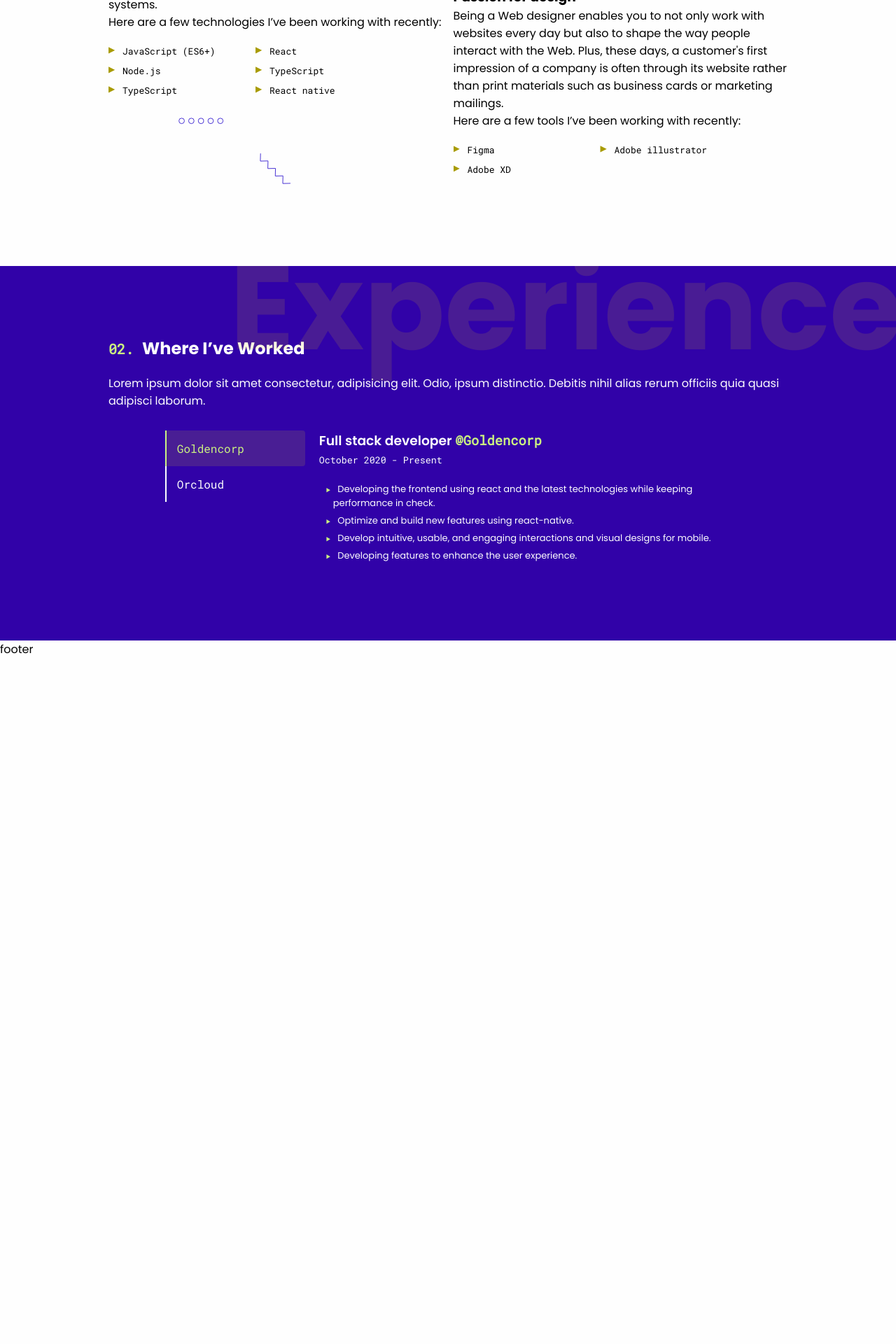
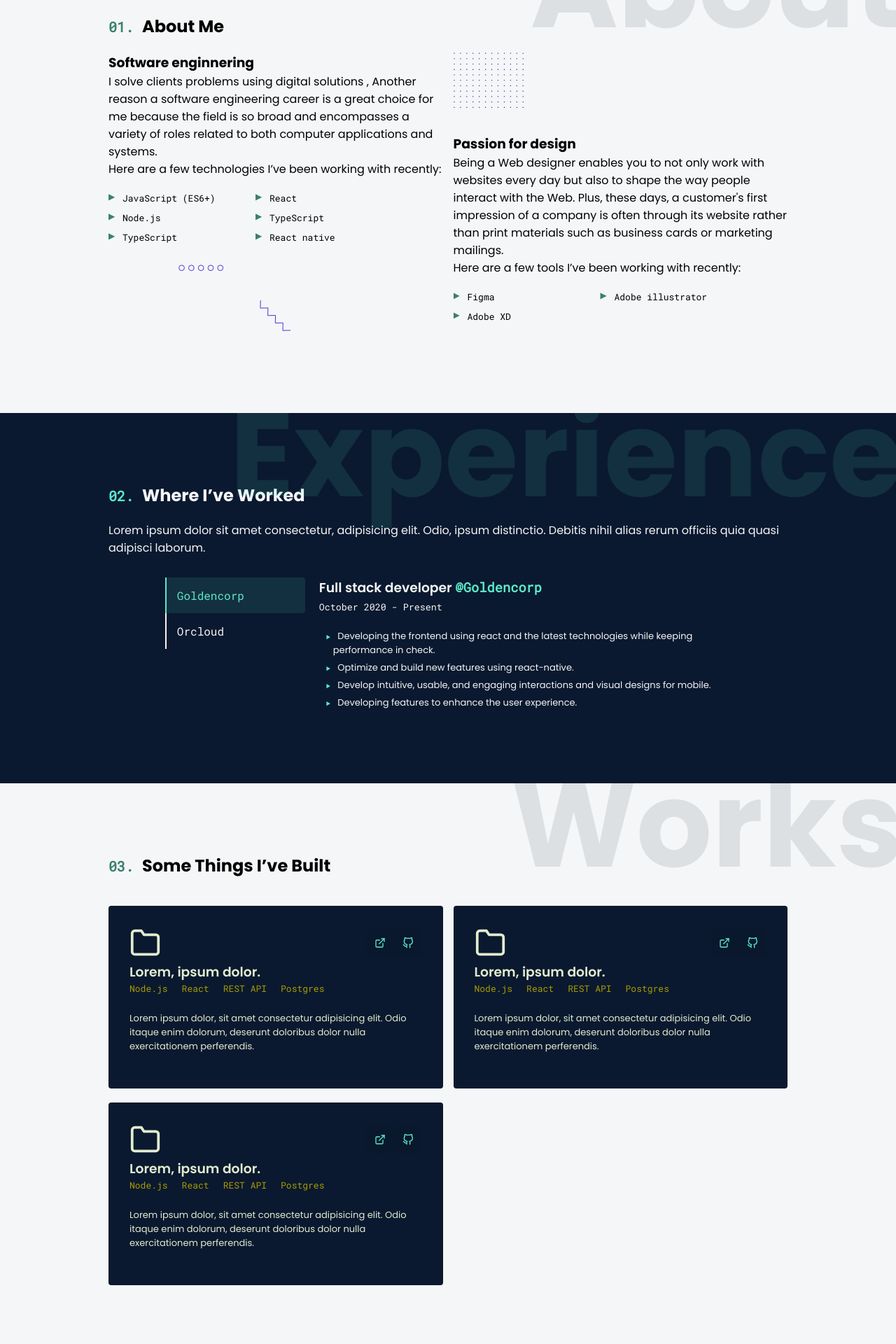
Before and after one commit to amine-louni/v2, a Next.js app: page / in a window 1280 px wide. Shown: the part 840-2760 px from the top of the page at 70% size. Before the commit the page ends 1780 px from the top, so only its background shows below. Built offline with nearby package versions, Linux system fonts and the light colour scheme.

Commit message:
Projects section

```diff
--- /dev/null
+++ b/components/sections/Works.jsx
@@ -0,0 +1,115 @@
+import Image from "next/image";
+import classes from "../../styles/Home.module.scss";
+import squareBlue from "./../../public/square-blue.svg";
+import zigZagBlue from "./../../public/zigzag-blue.svg";
+import circlesagBlue from "./../../public/circles-blue.svg";
+import { FiFolder, FiExternalLink, FiGithub } from "react-icons/fi";
+
+export default function Works() {
+  return (
+    <section className={classes.section}>
+      <h3 className={classes["bg-heading"]}>Works</h3>
+      <div className="container">
+        <h2
+          className={`${classes["section-title"]} ${classes["section-title-dark"]}`}
+        >
+          <span>03. </span>Some Things I’ve Built
+        </h2>
+
+        <div className="row">
+          <div className="col-lg-6">
+            <div className="project">
+              <div className="project__content">
+                <div className="project__cta">
+                  <FiFolder size={45} />
+                  <div>
+                    <a href="#" className="project__link">
+                      <FiExternalLink />
+                    </a>
+                    <a href="#" className="project__link">
+                      <FiGithub />
+                    </a>
+                  </div>
+                </div>
+                <h3 className="project__title">Lorem, ipsum dolor.</h3>
+                <div className="project__skills">
+                  <div className="project__skills__tag">Node.js</div>
+                  <div className="project__skills__tag">React</div>
+                  <div className="project__skills__tag">REST API</div>
+                  <div className="project__skills__tag">Postgres</div>
+                </div>
+
+                <p className="project__description">
+                  Lorem ipsum dolor, sit amet consectetur adipisicing elit. Odio
+                  itaque enim dolorum, deserunt doloribus dolor nulla
+                  exercitationem perferendis.
+                </p>
+              </div>
+            </div>
+          </div>
+
+          <div className="col-lg-6">
+            <div className="project">
+              <div className="project__content">
+                <div className="project__cta">
+                  <FiFolder size={45} />
+                  <div>
+                    <a href="#" className="project__link">
+                      <FiExternalLink />
+                    </a>
+                    <a href="#" className="project__link">
+                      <FiGithub />
+                    </a>
+                  </div>
+                </div>
+                <h3 className="project__title">Lorem, ipsum dolor.</h3>
+                <div className="project__skills">
+                  <div className="project__skills__tag">Node.js</div>
+                  <div className="project__skills__tag">React</div>
+                  <div className="project__skills__tag">REST API</div>
+                  <div className="project__skills__tag">Postgres</div>
+                </div>
+
+                <p className="project__description">
+                  Lorem ipsum dolor, sit amet consectetur adipisicing elit. Odio
+                  itaque enim dolorum, deserunt doloribus dolor nulla
+                  exercitationem perferendis.
+                </p>
+              </div>
+            </div>
+          </div>
+          <div className="col-lg-6">
+            <div className="project">
+              <div className="project__content">
+                <div className="project__cta">
+                  <FiFolder size={45} />
+                  <div>
+                    <a href="#" className="project__link">
+                      <FiExternalLink />
+                    </a>
+                    <a href="#" className="project__link">
+                      <FiGithub />
+                    </a>
+                  </div>
+                </div>
+                <h3 className="project__title">Lorem, ipsum dolor.</h3>
+                <div className="project__skills">
+                  <div className="project__skills__tag">Node.js</div>
+                  <div className="project__skills__tag">React</div>
+                  <div className="project__skills__tag">REST API</div>
+                  <div className="project__skills__tag">Postgres</div>
+                </div>
+
+                <p className="project__description">
+                  Lorem ipsum dolor, sit amet consectetur adipisicing elit. Odio
+                  itaque enim dolorum, deserunt doloribus dolor nulla
+                  exercitationem perferendis.
+                </p>
+              </div>
+            </div>
+          </div>
+        </div>
+      </div>
+    </section>
+  );
+}
--- a/next.config.js
+++ b/next.config.js
@@ -1,3 +1,6 @@
 module.exports = {
   reactStrictMode: true,
+  images: {
+    domains: ["picsum.photos"],
+  },
 };
--- a/package.json
+++ b/package.json
@@ -12,6 +12,7 @@
     "next": "12.0.7",
     "react": "17.0.2",
     "react-dom": "17.0.2",
+    "react-icons": "^4.3.1",
     "react-tabs": "^3.2.3",
     "sass": "^1.45.0"
   },
--- a/pages/index.jsx
+++ b/pages/index.jsx
@@ -7,6 +7,7 @@ import { useEffect, useState } from "react";
 import Hero from "../components/sections/Hero";
 import About from "../components/sections/About";
 import Jobs from "../components/sections/Jobs";
+import Works from "../components/sections/Works";
 
 export default function Home() {
   const [open, setOpen] = useState(false);
@@ -32,6 +33,8 @@ export default function Home() {
         <About />
 
         <Jobs />
+
+        <Works />
       </main>
       <footer>footer</footer>
     </>
--- a/styles/Home.module.scss
+++ b/styles/Home.module.scss
@@ -1,6 +1,6 @@
 .hero {
   background-color: var(--blue);
-  height: 550px;
+  height: 95vh;
 
   color: var(--white);
   position: relative;
@@ -25,9 +25,11 @@
   color: var(--yellow);
   font-family: var(--font-mono);
   font-size: var(--fz-xs);
-  margin-bottom: var(--spacing-xs);
+  margin-bottom: var(--spacing-md);
+  font-weight: 400;
+
   span {
-    color: var(--yellow-dark);
+    color: var(--green-dark);
   }
   @media only screen and (max-width: 992px) {
     margin-top: 5rem;
@@ -39,7 +41,7 @@
   font-weight: 800;
   line-height: 0.9;
   margin-bottom: var(--spacing-md);
-  color: var(--green);
+  color: var(--white);
 }
 .row {
   align-items: center;
@@ -47,13 +49,13 @@
 }
 
 .titlePart {
-  color: var(--yellow-light);
+  color: var(--green-light);
 }
 
 .text {
   font-weight: 500;
   margin-bottom: var(--spacing-xl);
-  color: var(--yellow-light);
+  color: var(--white);
   font-size: var(--fz-xs);
   width: 90%;
 }
@@ -138,7 +140,7 @@
     color: var(--dark);
 
     & span {
-      color: var(--yellow-dark);
+      color: var(--green-dark);
       font-family: var(--font-mono);
       font-size: var(--fz-xl);
     }
@@ -177,7 +179,7 @@
   padding: 0;
   line-height: 0;
   &-light {
-    color: var(--yellow-transparent);
+    color: var(--green-transparent);
     position: absolute;
     top: 6rem;
     right: -1rem;
@@ -206,7 +208,7 @@
       content: "▶";
       position: absolute;
       left: 0px;
-      color: var(--yellow-dark);
+      color: var(--green-dark);
       font-size: var(--fz-xxs);
       line-height: 12px;
     }
@@ -244,3 +246,16 @@
 // Jobs
 .jobs-section {
 }
+
+// projects
+
+.project {
+  h3 {
+    font-weight: 600;
+  }
+
+  & .project-skills {
+    display: flex;
+    background-color: red;
+  }
+}
--- a/styles/globals.scss
+++ b/styles/globals.scss
@@ -3,6 +3,7 @@
 @import "./theme/layout";
 @import "./theme/buttons";
 @import "./theme/typography";
+@import "./sections/projects.scss";
 
 main {
   transition: var(--transition);
@@ -29,7 +30,7 @@ main {
   display: flex;
   margin-top: var(--spacing-xl);
   width: 100%;
-  height: 20rem;
+
   background-color: #fff;
 
   color: var(--white);
@@ -37,7 +38,6 @@ main {
   transition: var(--transition);
   @media only screen and (max-width: 992px) {
     flex-direction: column;
-    height: 25rem;
   }
 }
 
@@ -76,12 +76,12 @@ main {
     font-size: var(--fz-md);
   }
   &:hover {
-    background-color: var(--yellow-transparent);
+    background-color: var(--green-transparent);
   }
 }
 
 .react-tabs__tab--selected {
-  background-color: var(--yellow-transparent);
+  background-color: var(--green-transparent);
   color: var(--green);
   border-left: 2px solid var(--green);
   border-radius: var(--border-radius);
--- /dev/null
+++ b/styles/sections/projects.scss
@@ -0,0 +1,111 @@
+.project {
+  &__title {
+    font-weight: 600;
+  }
+  margin-bottom: var(--spacing-md);
+
+  &__img {
+    transition: var(--transition);
+    border-radius: var(--border-radius);
+    overflow: hidden;
+    filter: blur(1px);
+    position: relative;
+    height: 100%;
+    @media only screen and (max-width: 992px) {
+      display: none;
+    }
+    &::after {
+      content: "";
+      height: 100%;
+      width: 100%;
+      background-color: rgba(#ccf381, 0.7);
+      position: absolute;
+
+      transition: var(--transition);
+    }
+    &:hover {
+      filter: none;
+      &::after {
+        opacity: 0;
+      }
+    }
+  }
+  &__content {
+    padding: var(--spacing-xl);
+    background-color: var(--blue);
+    color: var(--yellow-light);
+
+    border-radius: var(--border-radius);
+    position: relative;
+    top: var(--spacing-md);
+  }
+  &__skills {
+    display: flex;
+    margin-bottom: var(--spacing-xs);
+    margin-bottom: var(--spacing-md);
+    flex-wrap: wrap;
+    &__tag {
+      margin-bottom: 4px;
+      padding-right: var(--spacing-md);
+      font-family: var(--font-mono);
+      font-size: var(--fz-xs);
+      color: var(--yellow-dark);
+    }
+  }
+  &__description {
+    font-size: var(--fz-xs);
+    margin-bottom: var(--spacing-md);
+  }
+
+  &__cta {
+    display: flex;
+    align-items: center;
+    justify-content: space-between;
+    margin-bottom: var(--spacing-xs);
+  }
+  &__link {
+    color: var(--green);
+    display: inline-block;
+
+    padding: var(--spacing-xs);
+
+    transition: var(--transition);
+
+    border-radius: var(--spacing-xs);
+    height: 4rem;
+    width: 4rem;
+    display: inline-flex;
+    justify-content: center;
+    align-items: center;
+    overflow: hidden;
+    background-color: var(--blue-transparent);
+    position: relative;
+    &::after {
+      content: "";
+      transition: var(--transition);
+      position: absolute;
+      background-color: var(--yellow-transparent);
+      height: 100%;
+      width: 100%;
+
+      top: 0;
+      border-radius: var(--spacing-xs);
+      transform: scale(0);
+    }
+    &:hover {
+      background-color: transparent;
+      &::after {
+        transform: scale(1);
+      }
+    }
+  }
+  &-alt {
+    & .project__content {
+      z-index: 2;
+
+      @media only screen and (max-width: 992px) {
+        right: 0;
+      }
+    }
+  }
+}
--- a/styles/theme/_buttons.scss
+++ b/styles/theme/_buttons.scss
@@ -4,13 +4,15 @@
   cursor: pointer;
   background-color: transparent;
   font-family: var(--font-mono);
-  border: 1px solid var(--yellow);
-  color: var(--yellow);
+  border: 1px solid var(--green);
+  color: var(--green);
   border-radius: var(--border-radius);
+  display: flex;
+  align-items: center;
   transition: var(--transition);
   line-height: 1;
   &:hover {
-    background-color: var(--yellow-transparent);
+    background-color: var(--green-transparent);
   }
   &::first-letter {
     text-transform: uppercase;
@@ -19,4 +21,7 @@
     padding: 10px 20px;
     font-size: var(--fz-xs);
   }
+  &__text {
+    margin-right: var(--spacing-xs);
+  }
 }
--- a/styles/theme/_variables.scss
+++ b/styles/theme/_variables.scss
@@ -1,13 +1,17 @@
 :root {
-  --blue: #3102a8;
+  --blue: #0a192f;
   --blue-light: #4519b4;
-  --blue-transparent: #3102a81a;
+  --blue-transparent: #0a192f1a;
   --yellow: #f5e205;
   --yellow-light: #e2ecd0;
   --yellow-transparent: #f5e1051f;
   --yellow-dark: #a89b00;
-  --white: #fefefe;
-  --green: #ccf381;
+  --green: #5ce9c9;
+
+  --green-light: #96e7d4;
+  --green-transparent: #5ce9c81c;
+  --green-dark: #39806f;
+  --white: #f5f6f7;
   --black: #212529;
   --font-sans: "Poppins", "Inter", "San Francisco", "SF Pro Text", -apple-system,
     system-ui, sans-serif;
```
Also changed, not shown: components/sections/Hero.jsx (+6 -3 lines), styles/Navbar.module.scss (+4 -4 lines), 1 other file (tests, documents, lock files or other folders).
